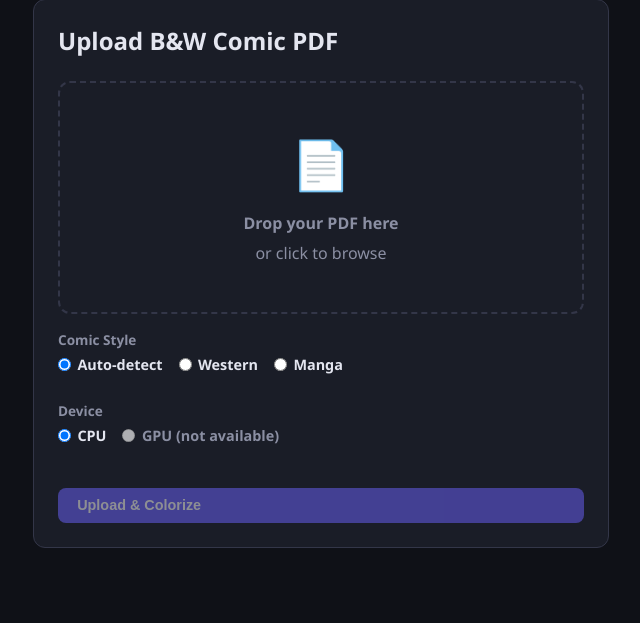
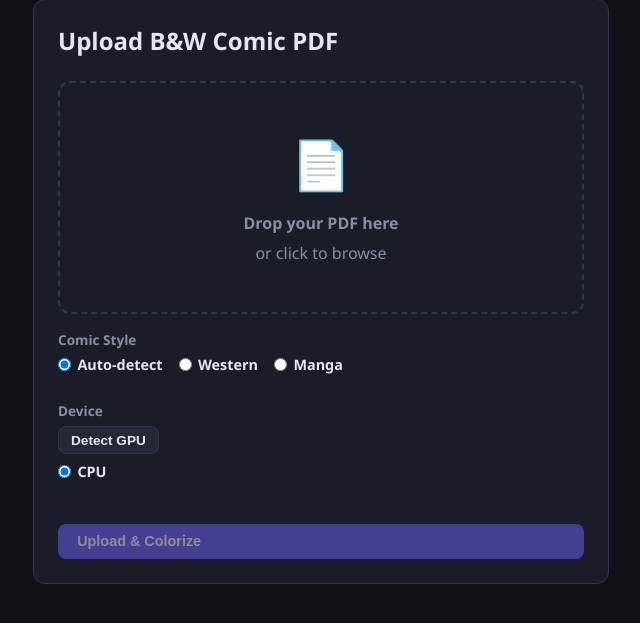
Before and after one commit to vikast908/ColorComic, a Flask app: page / in a window 1280 px wide. Shown: the part 121-744 px from the top of the page, without its empty margins (319-959 px from the left). Run offline with Flask 3, Linux system fonts and the light colour scheme.

Commit message:
Add GPU detection with specs display before device selection
Users can now click "Detect GPU" to see their GPU name, VRAM,
compute capability, and a recommendation before choosing CPU or GPU.
GPU option only appears after successful detection.

Co-Authored-By: Claude Opus 4.5 <noreply@anthropic.com>

```diff
--- a/app.py
+++ b/app.py
@@ -7,6 +7,7 @@ import threading
 import uuid
 
 import cv2
+import torch
 from dotenv import load_dotenv
 from flask import (
     Flask,
@@ -254,6 +255,39 @@ def model_status():
     })
 
 
+@app.route("/api/gpu-info")
+def gpu_info():
+    """Return detailed GPU information for the user to review."""
+    if not torch.cuda.is_available():
+        return jsonify({"available": False})
+
+    gpu_count = torch.cuda.device_count()
+    gpus = []
+    for i in range(gpu_count):
+        props = torch.cuda.get_device_properties(i)
+        mem_total = round(props.total_memory / (1024 ** 3), 1)
+        mem_used = round(torch.cuda.memory_allocated(i) / (1024 ** 3), 2)
+        mem_free = round(mem_total - mem_used, 1)
+        gpus.append({
+            "index": i,
+            "name": props.name,
+            "vram_total_gb": mem_total,
+            "vram_free_gb": mem_free,
+            "compute_capability": f"{props.major}.{props.minor}",
+            "multi_processors": props.multi_processor_count,
+        })
+
+    recommended = "cuda" if gpus and gpus[0]["vram_total_gb"] >= 2 else "cpu"
+
+    return jsonify({
+        "available": True,
+        "driver": torch.version.cuda,
+        "gpu_count": gpu_count,
+        "gpus": gpus,
+        "recommended": recommended,
+    })
+
+
 # ── Run ──────────────────────────────────────────────────────────────────────
 
 if __name__ == "__main__":
--- a/static/js/upload.js
+++ b/static/js/upload.js
@@ -40,6 +40,61 @@ function selectFile(file) {
     fileInfo.style.display = 'block';
     uploadBtn.disabled = false;
 }
+
+// GPU detection
+document.getElementById('detectGpuBtn').addEventListener('click', async () => {
+    const btn = document.getElementById('detectGpuBtn');
+    const status = document.getElementById('gpuDetectStatus');
+    const infoBox = document.getElementById('gpuInfoBox');
+    const gpuLabel = document.getElementById('gpuRadioLabel');
+
+    btn.disabled = true;
+    status.textContent = 'Detecting...';
+
+    try {
+        const res = await fetch('/api/gpu-info');
+        const data = await res.json();
+
+        if (!data.available) {
+            infoBox.style.display = 'block';
+            infoBox.innerHTML = '<strong>No GPU detected.</strong><br><span class="text-dim">CUDA is not available. Using CPU mode.</span>';
+            status.textContent = '';
+            btn.disabled = false;
+            return;
+        }
+
+        const gpu = data.gpus[0];
+        const recText = data.recommended === 'cuda'
+            ? '<span style="color:#4caf50;">Recommended: GPU</span>'
+            : '<span style="color:#ff9800;">Recommended: CPU</span> (low VRAM)';
+
+        infoBox.style.display = 'block';
+        infoBox.innerHTML = `
+            <div style="display:flex; justify-content:space-between; flex-wrap:wrap; gap:0.5rem;">
+                <div>
+                    <strong>${gpu.name}</strong><br>
+                    <span class="text-dim">VRAM:</span> ${gpu.vram_total_gb} GB total, ${gpu.vram_free_gb} GB free<br>
+                    <span class="text-dim">Compute:</span> ${gpu.compute_capability} &middot; ${gpu.multi_processors} SMs<br>
+                    <span class="text-dim">CUDA:</span> ${data.driver}
+                </div>
+                <div style="align-self:center;">${recText}</div>
+            </div>
+        `;
+
+        // Show GPU radio and auto-select recommended
+        gpuLabel.style.display = '';
+        if (data.recommended === 'cuda') {
+            document.querySelector('input[name="device"][value="cuda"]').checked = true;
+        }
+
+        status.textContent = '';
+    } catch (err) {
+        status.textContent = 'Detection failed';
+        infoBox.style.display = 'block';
+        infoBox.innerHTML = '<span class="text-dim">Could not detect GPU. Using CPU mode.</span>';
+    }
+    btn.disabled = false;
+});
 
 // Upload
 uploadBtn.addEventListener('click', async () => {
--- a/templates/index.html
+++ b/templates/index.html
@@ -29,16 +29,19 @@
 
         <div class="form-group mt-2">
             <label>Device</label>
-            <div class="radio-group">
-                {% if cuda_available %}
-                <label><input type="radio" name="device" value="cuda" checked> GPU (CUDA)</label>
-                <label><input type="radio" name="device" value="cpu"> CPU</label>
-                {% else %}
+            <div style="margin-bottom:0.5rem;">
+                <button type="button" class="btn btn-secondary" id="detectGpuBtn" style="font-size:0.85rem; padding:0.35rem 0.75rem;">
+                    Detect GPU
+                </button>
+                <span id="gpuDetectStatus" class="text-dim" style="margin-left:0.5rem; font-size:0.85rem;"></span>
+            </div>
+            <div id="gpuInfoBox" style="display:none; background:var(--bg-secondary); border:1px solid var(--border); border-radius:8px; padding:0.75rem; margin-bottom:0.75rem; font-size:0.85rem;">
+            </div>
+            <div class="radio-group" id="deviceRadios">
                 <label><input type="radio" name="device" value="cpu" checked> CPU</label>
-                <label><input type="radio" name="device" value="cuda" disabled>
-                    <span class="text-dim">GPU (not available)</span>
+                <label id="gpuRadioLabel" style="display:none;">
+                    <input type="radio" name="device" value="cuda"> GPU (CUDA)
                 </label>
-                {% endif %}
             </div>
         </div>
 
```
